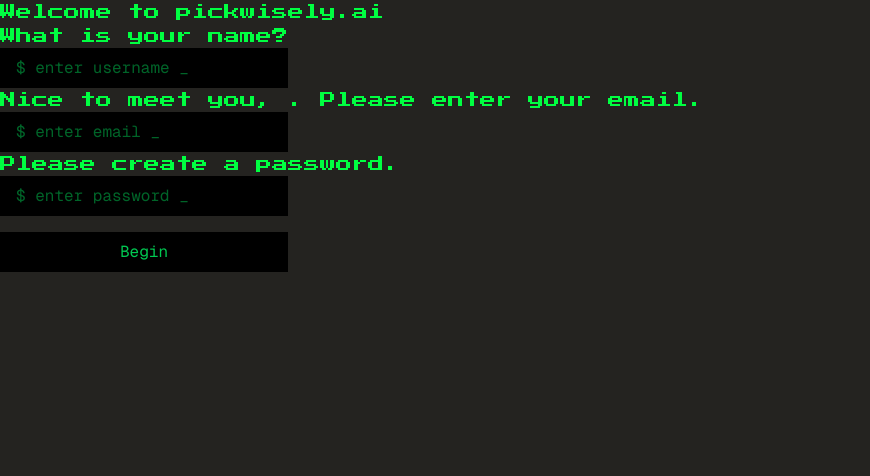
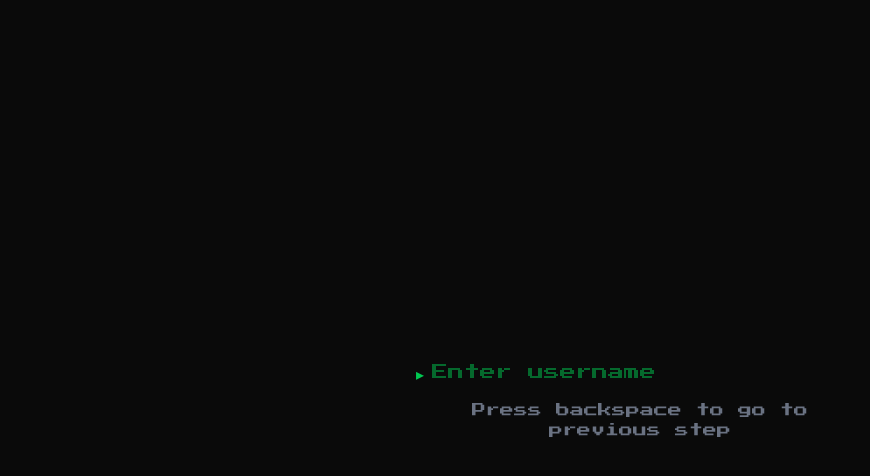
Before and after one commit to Johnny-Dean/pickwisely, a Next.js app in the folder root/frontend/: page /users/new in a window 1280 px wide. Shown: the top 476 px of the page, without its empty margins (0-870 px from the left). Built offline with nearby package versions, Linux system fonts and the light colour scheme; no server answers.

Commit message:
FEAT: added new user account creation and log in

```diff
--- a/root/frontend/app/globals.css
+++ b/root/frontend/app/globals.css
@@ -32,6 +32,15 @@
   font-family: 'Press Start 2P';
 }
 
+@keyframes blink {
+  0%, 100% { opacity: 1; }
+  50% { opacity: 0; }
+}
+
+.animate-blink {
+  animation: blink 1s step-end infinite;
+}
+
 /*
 .typing-container {
   display: inline-block;
--- a/root/frontend/app/story/page.tsx
+++ b/root/frontend/app/story/page.tsx
@@ -102,12 +102,14 @@
                     </p>
                 )}
 
-                <div className="space-y-4">
+                <div className="flex flex-row justify-center items-center gap-8">
                     {storyOptions?.map((option) => (
                         <button
                             key={option.choice_option_id}
                             onClick={() => handleChoice(option.choice_option_id)}
-                            className="font-body text-green-500 px-10 py-3 w-72 border border-green-500 hover:bg-green-500 hover:text-black transition-colors"
+                            className="font-body text-black bg-white px-6 py-8 w-72 border-2 border-gray-200
+                            shadow-lg rounded-lg hover:bg-gray-50 transition-all transform hover:scale-105
+                            flex items-center justify-center text-center min-h-[200px]"
                         >
                             {option.long_text}
                         </button>
@@ -116,6 +118,5 @@
             </div>
         </div>
     );
-};
-
+}
 export default StoryPage
--- a/root/frontend/app/users/login/page.tsx
+++ b/root/frontend/app/users/login/page.tsx
@@ -1,23 +1,87 @@
 "use client"
 
-import { useState } from "react"
+import { useState, useEffect, useCallback } from "react"
+import { useRouter } from "next/navigation"
 
 export default function Login() {
-    const [username, setUsername] = useState("")
+    const [step, setStep] = useState(1)
+    const [email, setEmail] = useState("")
     const [password, setPassword] = useState("")
+    const [showContinue, setShowContinue] = useState(false)
+    const router = useRouter()
 
-    const handleSubmit = (e: React.FormEvent<HTMLFormElement>) => {
-        e.preventDefault()
-        console.log(username, password)
+    const handleKeyPress = (e: React.KeyboardEvent<HTMLInputElement>) => {
+        if (e.key === 'Enter') {
+            e.preventDefault()
+            if (step < 2) {
+                setStep(step + 1)
+            } else {
+                setShowContinue(true)
+            }
+        } else if (e.key === 'Backspace' && !e.currentTarget.value) {
+            e.preventDefault()
+            if (step > 1) {
+                setStep(step - 1)
+            }
+        }
     }
 
+    const handleFinalKeyPress = useCallback(() => {
+        if (showContinue) {
+            router.push('/story')
+        }
+    }, [showContinue, router])
+
+    useEffect(() => {
+        if (showContinue) {
+            window.addEventListener('keydown', handleFinalKeyPress)
+            return () => window.removeEventListener('keydown', handleFinalKeyPress)
+        }
+    }, [showContinue, handleFinalKeyPress])
+
     return (
-        <div>
-            <form onSubmit={handleSubmit}>
-                <input type="text" value={username} onChange={(e) => setUsername(e.target.value)} />
-                <input type="password" value={password} onChange={(e) => setPassword(e.target.value)} />
-                <button type="submit">Login</button>
-            </form>
+        <div className="flex flex-col items-center justify-center min-h-screen bg-[#0a0a0a] p-4">
+            <div className="w-full max-w-md space-y-4 font-body text-green-500">
+                {step >= 1 && (
+                    <div className="flex items-center space-x-2">
+                        <span>▸</span>
+                        <input
+                            type="email"
+                            value={email}
+                            onChange={(e) => setEmail(e.target.value)}
+                            onKeyDown={handleKeyPress}
+                            placeholder="Enter email"
+                            className="bg-transparent border-none outline-none font-body text-green-500 w-full"
+                            autoFocus={step === 1}
+                        />
+                    </div>
+                )}
+
+                {step >= 2 && (
+                    <div className="flex items-center space-x-2">
+                        <span>▸</span>
+                        <input
+                            type="password"
+                            value={password}
+                            onChange={(e) => setPassword(e.target.value)}
+                            onKeyDown={handleKeyPress}
+                            placeholder="Enter password"
+                            className="bg-transparent border-none outline-none font-body text-green-500 w-full"
+                            autoFocus={step === 2}
+                        />
+                    </div>
+                )}
+
+                {showContinue && (
+                    <div className="text-center mt-8">
+                        <p>&#60;PRESS ANY KEY TO CONTINUE&#62;</p>
+                    </div>
+                )}
+
+                <div className="text-center mt-4 text-sm text-gray-500">
+                    Press backspace to go to previous step
+                </div>
+            </div>
         </div>
     )
 }
--- a/root/frontend/app/users/new/page.tsx
+++ b/root/frontend/app/users/new/page.tsx
@@ -1,105 +1,119 @@
-"use client";
+"use client"
 
-import React from 'react'
-import { useState } from "react";
-import axios from "axios";
-import { Input } from "@material-tailwind/react";
+import { useState, useEffect } from "react"
+import { useRouter } from "next/navigation"
 
-const newUser = () => {
-
-  const url = "http://localhost:8000/users/"
-  const promise = axios.get(url)
-
-  promise
-  .then((res) => console.log(res.data))
-  .catch((err) => console.log(err.message))
-
-  const [user, setUser] = useState([])
+export default function Login() {
+    const [step, setStep] = useState(1)
     const [username, setUsername] = useState("")
     const [email, setEmail] = useState("")
     const [password, setPassword] = useState("")
+    const [confirmPassword, setConfirmPassword] = useState("")
+    const [showContinue, setShowContinue] = useState(false)
+    const router = useRouter()
 
-
-  const addUser = (username: string, email: string, password: string) => {
-    const userObject = {
-      user_id: 1,
-      username: username,
-      role: 'user',
-      created_at: Date.now(),
-      email: email,
-      password: password
+    const handleKeyPress = (e: React.KeyboardEvent<HTMLInputElement>) => {
+        if (e.key === 'Enter') {
+            e.preventDefault()
+            if (step < 4) {
+                setStep(step + 1)
+            } else if (password === confirmPassword) {
+                setShowContinue(true)
             }
-    axios.post(url, userObject).then(response => {console.log(response)})
-    console.log(userObject.username)
+        } else if (e.key === 'Backspace' && !e.currentTarget.value) {
+            e.preventDefault()
+            if (step > 1) {
+                setStep(step - 1)
+            }
+        }
     }
 
-  const userValidation = (userInfo) => {
-    // check if username exists already in database
-    // check if email is valid
+    const handleFinalKeyPress = (e: KeyboardEvent) => {
+        if (showContinue) {
+            router.push('/story')
+        }
     }
 
+    useEffect(() => {
+        if (showContinue) {
+            window.addEventListener('keydown', handleFinalKeyPress)
+            return () => window.removeEventListener('keydown', handleFinalKeyPress)
+        }
+    }, [showContinue])
+
     return (
-      <div>
-        <h1>Welcome to pickwisely.ai</h1>
-        <h1>What is your name?</h1>
-        <form onSubmit={(e) => {
-          e.preventDefault()
-          addUser(username, email, password)
-        }}>
+        <div className="flex flex-col items-center justify-center min-h-screen bg-[#0a0a0a] p-4">
+            <div className="w-full max-w-md space-y-4 font-body text-green-500">
+                {step >= 1 && (
+                    <div className="flex items-center space-x-2">
+                        <span>▸</span>
                         <input
-          className="font-mono bg-black text-green-500 px-4 py-2 w-72"
-          name="userName"
-          placeholder="$ enter username _"
-          style={{
-            caretColor: 'green',
-            outline: 'none',
-            border: 'none'
-          }}
-          onKeyDown={(e: React.KeyboardEvent<HTMLInputElement>) => {
-            if (e.key === 'Enter') {
-              setUsername(e.currentTarget.value)
-            }
-          }}
+                            type="text"
+                            value={username}
+                            onChange={(e) => setUsername(e.target.value)}
+                            onKeyDown={handleKeyPress}
+                            placeholder="Enter username"
+                            className="bg-transparent border-none outline-none font-body text-green-500 w-full"
+                            autoFocus={step === 1}
                         />
-        <h1>Nice to meet you, {username}. Please enter your email.</h1>
+                    </div>
+                )}
+
+                {step >= 2 && (
+                    <div className="flex items-center space-x-2">
+                        <span>▸</span>
                         <input
-          className="font-mono bg-black text-green-500 px-4 py-2 w-72"
-          name="email"
-          placeholder="$ enter email _"
-          style={{
-            caretColor: 'green',
-            outline: 'none',
-            border: 'none'
-          }}
+                            type="email"
+                            value={email}
                             onChange={(e) => setEmail(e.target.value)}
-          onKeyDown={(e: React.KeyboardEvent<HTMLInputElement>) => {
-            if (e.key === 'Enter') {
-              setEmail(e.currentTarget.value)
-            }
-          }}
+                            onKeyDown={handleKeyPress}
+                            placeholder="Enter email"
+                            className="bg-transparent border-none outline-none font-body text-green-500 w-full"
+                            autoFocus={step === 2}
                         />
-        <h1>Please create a password.</h1>
+                    </div>
+                )}
+
+                {step >= 3 && (
+                    <div className="flex items-center space-x-2">
+                        <span>▸</span>
                         <input
-          className="font-mono bg-black text-green-500 px-4 py-2 w-72"
-          name="password"
                             type="password"
-          placeholder="$ enter password _"
-          style={{
-            caretColor: 'green',
-            outline: 'none',
-            border: 'none'
-          }}
+                            value={password}
                             onChange={(e) => setPassword(e.target.value)}
+                            onKeyDown={handleKeyPress}
+                            placeholder="Enter password"
+                            className="bg-transparent border-none outline-none font-body text-green-500 w-full"
+                            autoFocus={step === 3}
                         />
-        <button
-          className="font-mono bg-black text-green-500 px-4 py-2 w-72 block mt-4"
-          type="submit"
-        >
-          Begin
-        </button>
-      </form>
+                    </div>
+                )}
+
+                {step >= 4 && (
+                    <div className="flex items-center space-x-2">
+                        <span>▸</span>
+                        <input
+                            type="password"
+                            value={confirmPassword}
+                            onChange={(e) => setConfirmPassword(e.target.value)}
+                            onKeyDown={handleKeyPress}
+                            placeholder="Confirm password"
+                            className="bg-transparent border-none outline-none font-body text-green-500 w-full"
+                            autoFocus={step === 4}
+                        />
+                    </div>
+                )}
+
+                {showContinue && (
+                    <div className="text-center mt-8">
+                        <p>&#60;PRESS ANY KEY TO CONTINUE&#62;</p>
+                    </div>
+                )}
+
+                <div className="text-center mt-4 text-sm text-gray-500">
+                    Press backspace to go to previous step
+                </div>
+            </div>
         </div>
     )
 }
-
-export default newUser;
```
Lines whose indentation alone changed are shown as unchanged.
